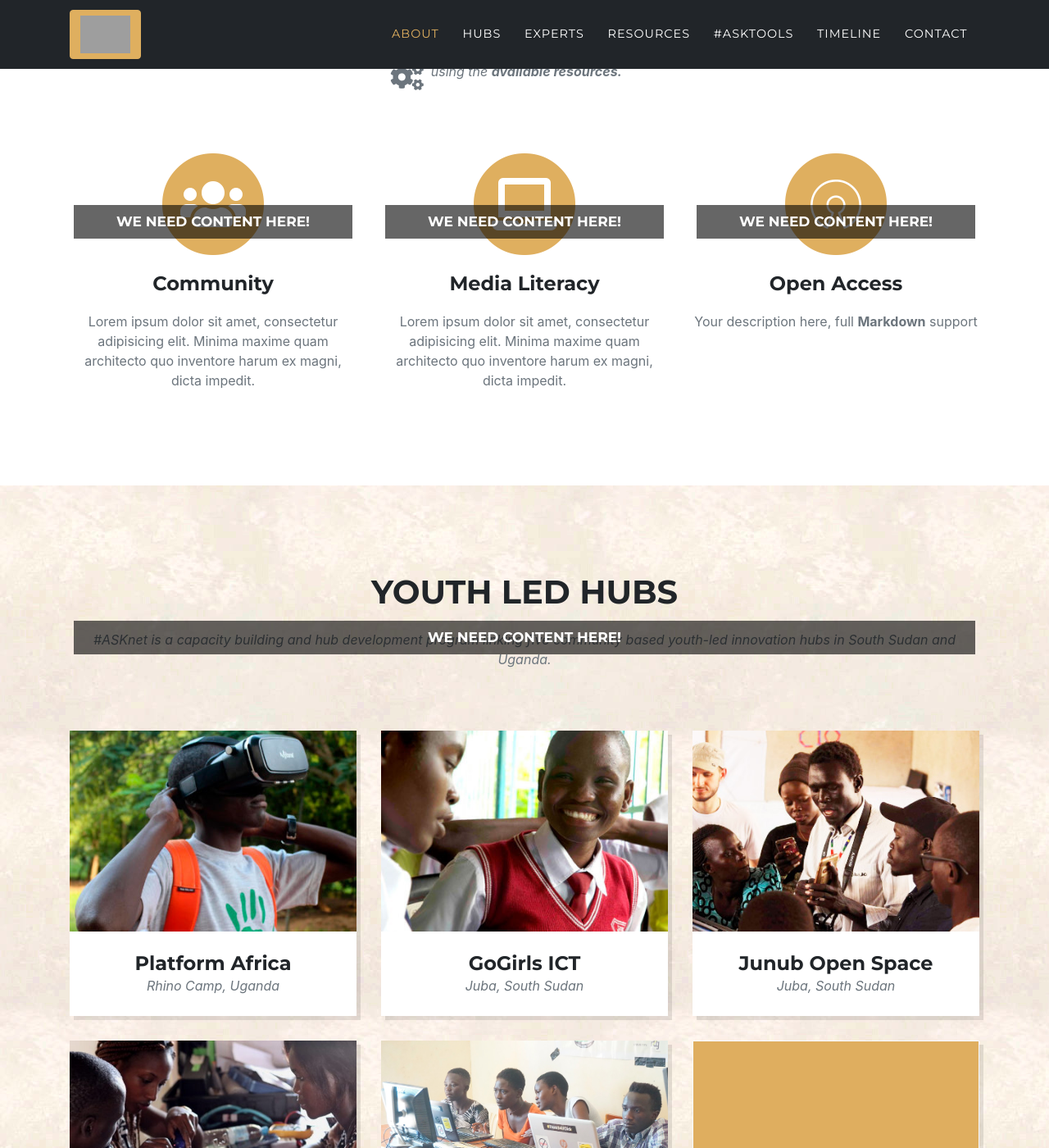
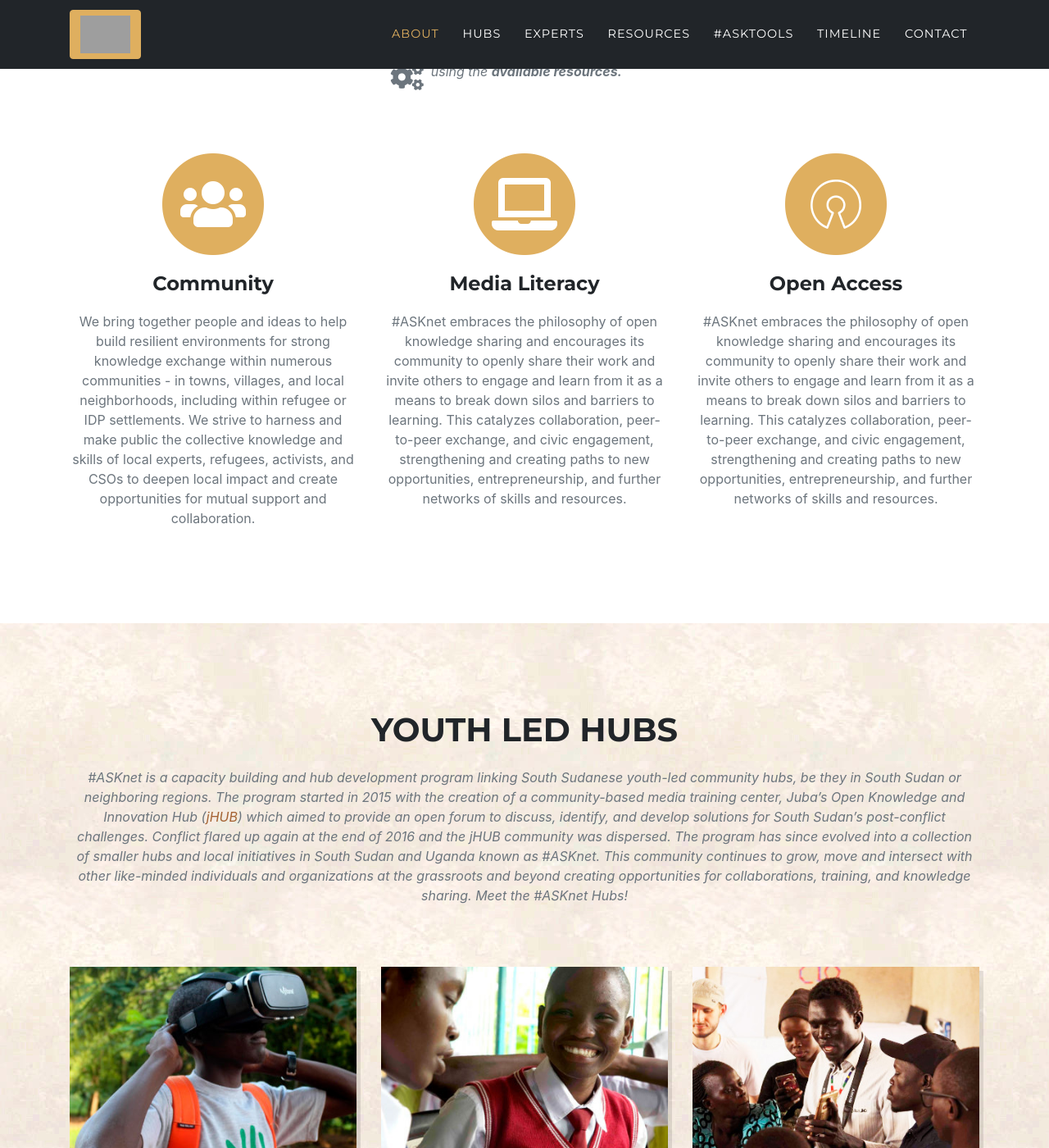
Before and after one commit to ASKnetCommunity/ASKnet.Community, a Jekyll site: the page built from index.md, in a window 1280 px wide and 1400 px high, scrolled down 1372 px. Shown: the whole window at 82% size. Built offline with Jekyll 4.4.1, drawn with Linux system fonts in a browser that asks for light colours; some web fonts are replaced; some of the changed text lies outside the part shown; grey boxes are pictures that could not be loaded.

Commit message:
included Jaiksanas new text blocks

```diff
--- a/_data/sitetext.yml
+++ b/_data/sitetext.yml
@@ -45,48 +45,26 @@
     section: about
     list:
       - title: "Community"
-        desc: "Lorem ipsum dolor sit amet, consectetur adipisicing elit. Minima maxime quam architecto quo inventore harum ex magni, dicta impedit."
+        desc: "We bring together people and ideas to help build resilient environments for strong knowledge exchange within numerous communities - in towns, villages, and local neighborhoods, including within refugee or IDP settlements. We strive to harness and make public the collective knowledge and skills of local experts, refugees, activists, and CSOs to deepen local impact and create opportunities for mutual support and collaboration."
         icon: fas fa-users #find more at https://fontawesome.com/icons
-        submit: https://github.com/ASKnetCommunity/ASKnet.Community/issues/22
       - title: "Media Literacy"
-        desc: "Lorem ipsum dolor sit amet, consectetur adipisicing elit. Minima maxime quam architecto quo inventore harum ex magni, dicta impedit."
+        desc: "#ASKnet embraces the philosophy of open knowledge sharing and encourages its community to openly share their work and invite others to engage and learn from it as a means to break down silos and barriers to learning. This catalyzes collaboration, peer-to-peer exchange, and civic engagement, strengthening and creating paths to new opportunities, entrepreneurship, and further networks of skills and resources."
         icon: fas fa-laptop
-        submit: https://github.com/ASKnetCommunity/ASKnet.Community/issues/23
       - title: "Open Access"
-        desc: "Your description here, full **Markdown** support"
+        desc: "#ASKnet embraces the philosophy of open knowledge sharing and encourages its community to openly share their work and invite others to engage and learn from it as a means to break down silos and barriers to learning. This catalyzes collaboration, peer-to-peer exchange, and civic engagement, strengthening and creating paths to new opportunities, entrepreneurship, and further networks of skills and resources."
         icon: fab fa-osi
-        submit: https://github.com/ASKnetCommunity/ASKnet.Community/issues/29
 
   hubs:
     title: "Youth Led Hubs"
-    text: "#ASKnet is a capacity building and hub development program linking five community based youth-led innovation hubs in South Sudan and Uganda."
+    text: "#ASKnet is a capacity building and hub development program linking South Sudanese youth-led community hubs, be they in South Sudan or neighboring regions. The program started in 2015 with the creation of a community-based media training center, Juba’s Open Knowledge and Innovation Hub (<a href=\"https://openculture.agency/innovation-hubs/\" target=\"_blank\">jHUB</a>) which aimed to provide an open forum to discuss, identify, and develop solutions for South Sudan’s post-conflict challenges. Conflict flared up again at the end of 2016 and the jHUB community was dispersed. The program has since evolved into a collection of smaller hubs and local initiatives in South Sudan and Uganda known as #ASKnet. This community continues to grow, move and intersect with other like-minded individuals and organizations at the grassroots and beyond creating opportunities for collaborations, training, and knowledge sharing. Meet the #ASKnet Hubs!"
     section: hubs
     closebutton: "back to hub overview"
-    submit: https://github.com/ASKnetCommunity/ASKnet.Community/issues/31
-
-  askotec:
-    title: "#ASKotec<br />Open Tech Emergency Case"
-    text: "#ASKotec; the Access to Skills and Knowledge Open Tech Emergency Case is a resource kit for community trainers."
-    section: askotec
-    image: assets/img/projects/askotec-website.png
-    website: https://askotec.openculture.agency
-    github: https://github.com/opencultureagency/ASKotec
-    submit: https://github.com/ASKnetCommunity/ASKnet.Community/issues/27
 
   asktools:
     title: "#ASKtools<br />a lot of (online-)tools"
     text: "The #ASKnet community aims to build a sustainable network of trainers and empowered individuals, to address specific challenges their communities are facing and transform cultural patterns that fuel conflict and inequality."
     section: oldasktools
     submit: https://github.com/ASKnetCommunity/ASKnet.Community/issues/28
-
-  asktraining:
-    title: "#ASKtraining<br />Create your own workshop plan"
-    text: "The #ASKnet community aims to build a sustainable network of trainers and empowered individuals, to address specific challenges their communities are facing and transform cultural patterns that fuel conflict and inequality."
-    section: asktraining
-    image: assets/img/projects/asktraining-website.png
-    website: https://asktraining.github.io/Training/
-    github: https://github.com/ASKtraining/Training
-    submit: https://github.com/ASKnetCommunity/ASKnet.Community/issues/33
 
   resources:
     title: "Resources"
@@ -98,12 +76,10 @@
     text: ""
     section: asktools
 
-
   lead:
     title: "LEAD<br />Local Experts Action Directory"
-    text: "The #ASKnet community aims to build a sustainable network of trainers and empowered individuals, to address specific challenges their communities are facing and transform cultural patterns that fuel conflict and inequality."
+    text: "The #ASKnet Local Expert Action Directory (LEAD) is a growing and functioning tool to connect people who have specific expertise and skills in media, ICT, and a range of various technologies - be they device repair, software programming, or mechanical skills with potential clients. The directory makes it easier for organizations be they international donors and non-governmental agencies, local, national, and international governmental organizations, local companies, etc., - to contact and commission #ASKnet media and technology experts in the region. The LEAD directory allows professionals, and individuals with special skills in South Sudan and refugee-hosting regions to develop profiles, share their expertise, and promote themselves both locally and internationally. We require experts to add references/links to their work to allow partners and/or future clients to access the experts' previous work and portfolios in order to create confidence and credibility. Consider hiring an #ASKnet LEAD Expert for your local training or development project!"
     section: lead
-    submit: https://github.com/ASKnetCommunity/ASKnet.Community/issues/32
 
   projects-trainings:
     title: "Projects and Trainings"
```
